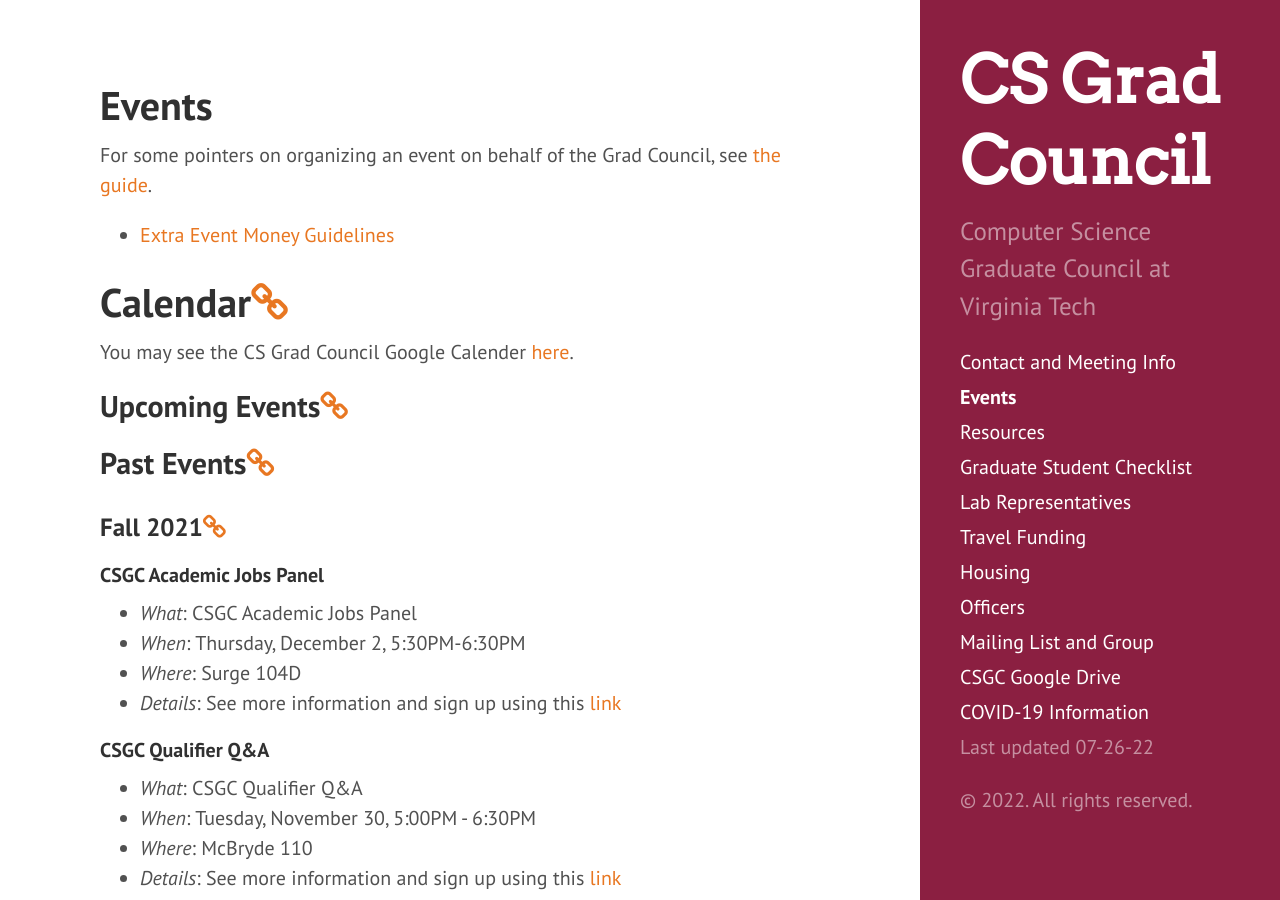
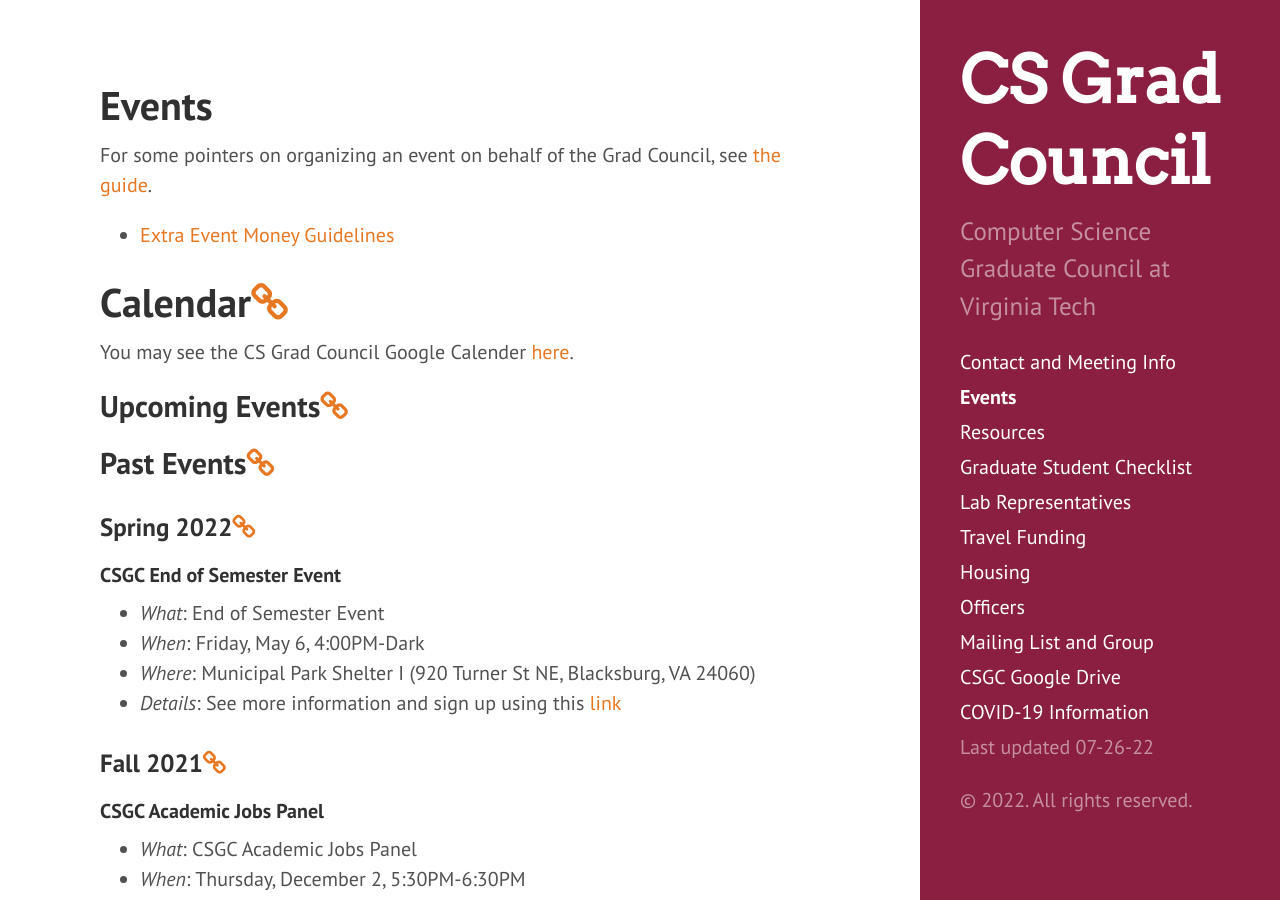
Before and after one commit to CSGraduateCouncil-VirginiaTech/csgc-website, a Jekyll site: the page built from events.md, in a window 1280 px wide and 900 px high. Built offline with Jekyll 4.4.1, drawn with Linux system fonts in a browser that asks for light colours.

Commit message:
add end of semester event (#207)
* add end of semester event

Signed-off-by: Alex Hicks <awh4kc@virginia.edu>

* Update events.md

```diff
--- a/events.md
+++ b/events.md
@@ -14,6 +14,15 @@
 ## <a name="UpcomingEvents"></a>Upcoming Events<a href="#UpcomingEvents"><i class="fa fa-link" aria-hidden="true"></i></a>
 
 ## <a name="PastEvents"></a>Past Events<a href="#PastEvents"><i class="fa fa-link" aria-hidden="true"></i></a>
+
+### <a name="Spring2022"></a>Spring 2022<a href="#Spring2022"><i class="fa fa-link" aria-hidden="true"></i></a>
+
+#### CSGC End of Semester Event
+
+- *What*: End of Semester Event
+- *When*: Friday, May 6, 4:00PM-Dark
+- *Where*: Municipal Park Shelter I (920 Turner St NE, Blacksburg, VA 24060)
+- *Details*: See more information and sign up using this [link](https://forms.gle/dbqCaThZquqpyhnM9)
 
 ### <a name="Fall2021"></a>Fall 2021<a href="#Fall2021"><i class="fa fa-link" aria-hidden="true"></i></a>
 
```
